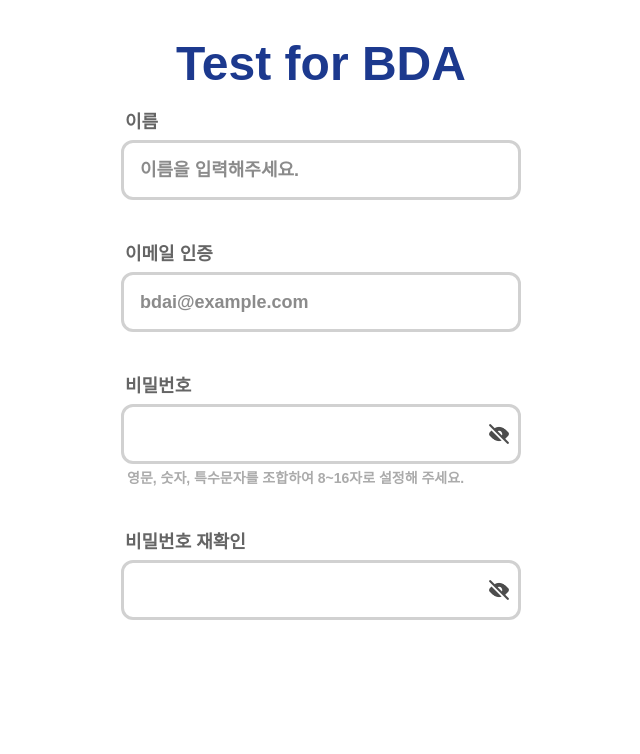
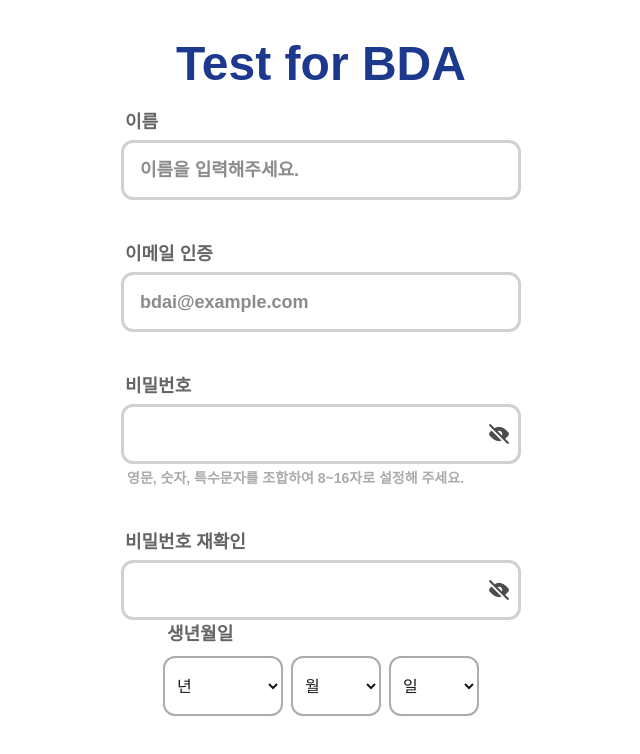
Before and after one commit to BDA-dev1/web-fe, a Next.js app: page / in a window 1280 px wide. Shown: the top 754 px of the page, without its empty margins (319-959 px from the left). Built offline with nearby package versions, Linux system fonts and the light colour scheme.

Commit message:
[#3]feat:생년월일 입력창

```diff
--- a/src/app/page.tsx
+++ b/src/app/page.tsx
@@ -1,12 +1,14 @@
 "use client";
 import { useState } from "react";
 import { Input } from "@/components/common/input.tsx/input";
+import { BirthDatePicker } from "@/components/common/input.tsx/BirthDatePicker";
 
 export default function Home() {
   const [name, setName] = useState("");
   const [email, setEmail] = useState("");
   const [password, setPassword] = useState("");
   const [passwordConfirm, setPasswordConfirm] = useState("");
+  const [birth, setBirth] = useState({ year: "", month: "", day: "" });
 
   const validateEmail = (email: string) => {
     const regex = /^[^\s@]+@[^\s@]+\.[^\s@]+$/;
@@ -63,6 +65,7 @@ export default function Home() {
             showPasswordToggle
           />
         </div>
+        <BirthDatePicker year={birth.year} month={birth.month} day={birth.day} onChange={(value) => setBirth(value)} />
       </div>
     </>
   );
--- /dev/null
+++ b/src/components/common/input.tsx/BirthDatePicker.tsx
@@ -0,0 +1,71 @@
+import { useState, useEffect } from "react";
+
+interface BirthDatePickerProps {
+  year: string;
+  month: string;
+  day: string;
+  onChange: (value: { year: string; month: string; day: string }) => void;
+}
+
+export const BirthDatePicker = ({ year, month, day, onChange }: BirthDatePickerProps) => {
+  const [daysInMonth, setDaysInMonth] = useState<number[]>([]);
+
+  // month/year가 변할 때마다 일 수 갱신
+  useEffect(() => {
+    if (year && month) {
+      const lastDay = new Date(Number(year), Number(month), 0).getDate();
+      setDaysInMonth(Array.from({ length: lastDay }, (_, i) => i + 1));
+    } else {
+      setDaysInMonth(Array.from({ length: 31 }, (_, i) => i + 1));
+    }
+  }, [year, month]);
+
+  return (
+    <div className="flex flex-col gap-2">
+      <label className="ml-1 text-lg font-bold text-[#656565]">생년월일</label>
+      <div className="flex gap-2">
+        {/* 연도 */}
+        <select
+          value={year}
+          onChange={(e) => onChange({ year: e.target.value, month, day })}
+          className="h-[60px] w-[120px] border-2 border-gray-300 rounded-xl px-2"
+        >
+          <option value="">년</option>
+          {Array.from({ length: 100 }, (_, i) => 2025 - i).map((y) => (
+            <option key={y} value={y}>
+              {y}
+            </option>
+          ))}
+        </select>
+
+        {/* 월 */}
+        <select
+          value={month}
+          onChange={(e) => onChange({ year, month: e.target.value, day })}
+          className="h-[60px] w-[90px] border-2 border-gray-300 rounded-xl px-2"
+        >
+          <option value="">월</option>
+          {Array.from({ length: 12 }, (_, i) => i + 1).map((m) => (
+            <option key={m} value={m}>
+              {m}
+            </option>
+          ))}
+        </select>
+
+        {/* 일 */}
+        <select
+          value={day}
+          onChange={(e) => onChange({ year, month, day: e.target.value })}
+          className="h-[60px] w-[90px] border-2 border-gray-300 rounded-xl px-2"
+        >
+          <option value="">일</option>
+          {daysInMonth.map((d) => (
+            <option key={d} value={d}>
+              {d}
+            </option>
+          ))}
+        </select>
+      </div>
+    </div>
+  );
+};
```
